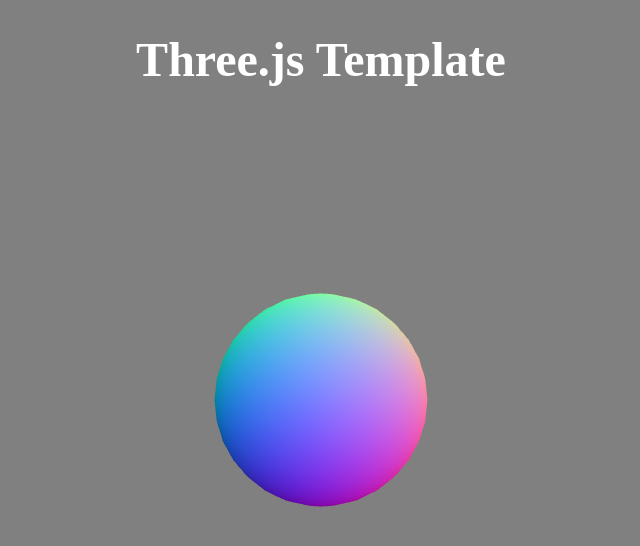
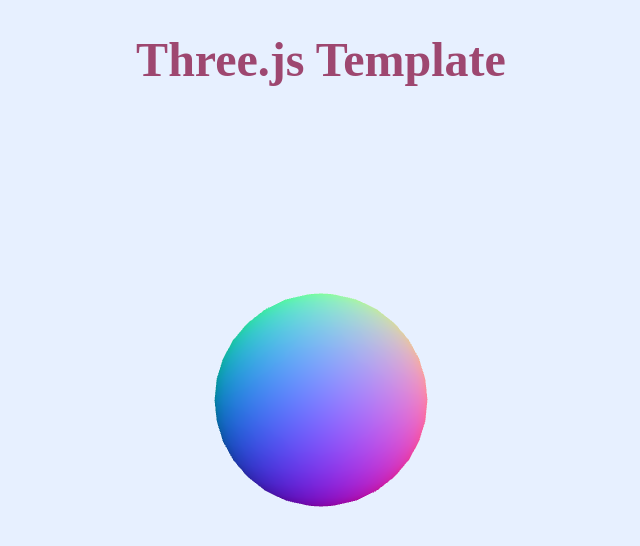
Before and after one commit to megansmith777/IASC-2P02, a plain HTML site: page Template/index.html in a window 1280 px wide. Shown: the whole page, without its empty margins (319-959 px from the left). Drawn offline with nearby package versions, Linux system fonts and the light colour scheme.

Commit message:
Add prototype 1

```diff
--- a/Template/script.js
+++ b/Template/script.js
@@ -6,7 +6,7 @@ import * as THREE from "three"
 const canvas = document.querySelector('.webgl')
 // Scene
 const scene = new THREE.Scene()
-scene.background = new THREE.Color('gray')
+scene.background = new THREE.Color('#E7F0FF')
 // Camera
 const camera = new THREE.PerspectiveCamera(
     75,
--- a/Template/style.css
+++ b/Template/style.css
@@ -1,6 +1,6 @@
 
 h1 {
-    color: white;
+    color: #9E4770;
     font-size: 48px;
     text-align: center;
 }
--- a/prototype1/script copy.js
+++ b/prototype1/script.js
@@ -6,7 +6,7 @@ import * as THREE from "three"
 const canvas = document.querySelector('.webgl')
 // Scene
 const scene = new THREE.Scene()
-scene.background = new THREE.Color('gray')
+scene.background = new THREE.Color('#E7F0FF')
 // Camera
 const camera = new THREE.PerspectiveCamera(
     75,
--- a/prototype1/style copy.css
+++ b/prototype1/style.css
@@ -1,5 +1,5 @@
 h1 {
-    color: white;
+    color: #9E4770;
     font-size: 48px;
     text-align: center;
 }
```
Also changed, not shown: prototype1/index.html (renamed from prototype1/index copy.html), 1 other file.
